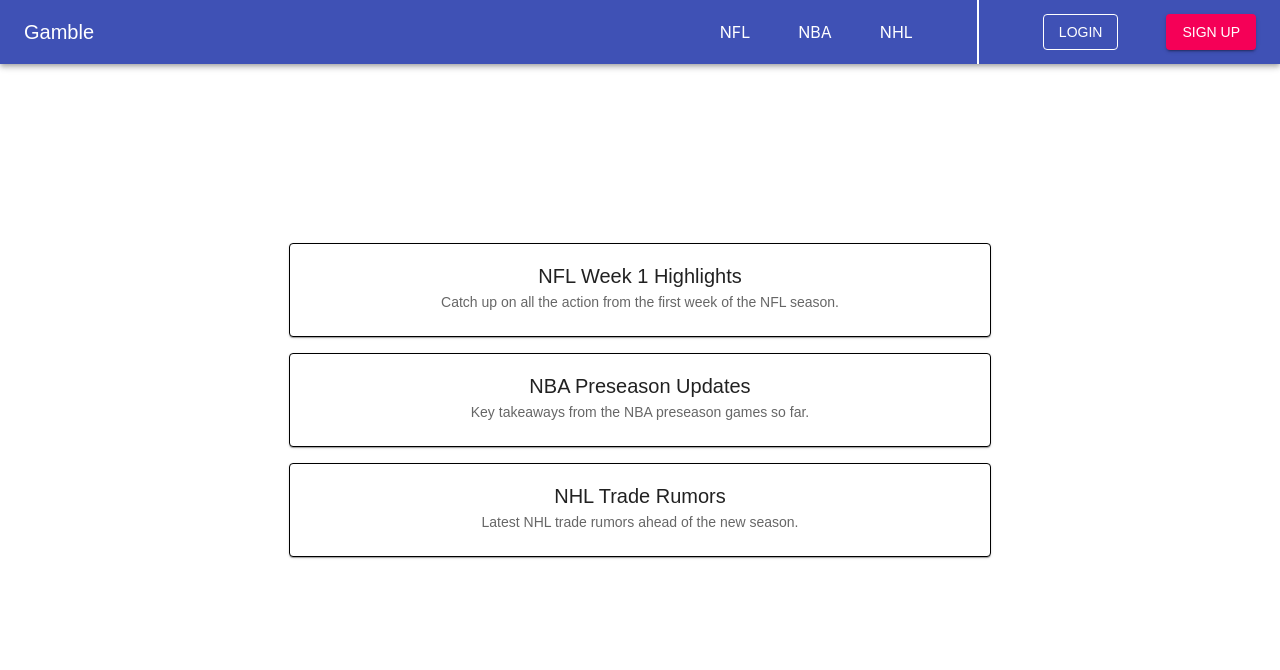
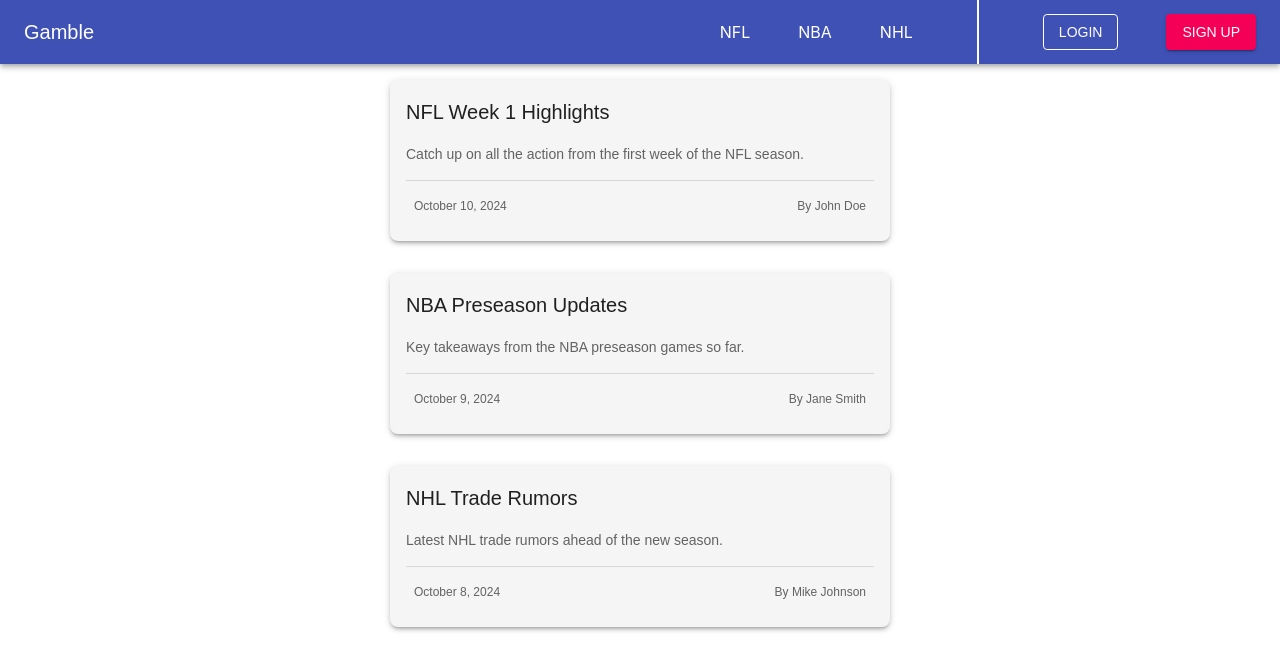
Before and after one commit to DakuwoN/Sports-app, a React (Create React App) app: page / in a window 1280 px wide. Shown: the top 670 px of the page. Built offline with nearby package versions, Linux system fonts and the light colour scheme.

Commit message:
Card image

```diff
--- a/src/components/HomePage.jsx
+++ b/src/components/HomePage.jsx
@@ -1,48 +1,78 @@
 import React from 'react';
-import { Box, Card, CardContent, Typography } from '@mui/material';
+import { Box, Card, CardContent, Typography, Divider } from '@mui/material';
 
 function HomePage() {
-  // Sample news data
   const sampleNewsData = [
-    { title: 'NFL Week 1 Highlights', description: 'Catch up on all the action from the first week of the NFL season.' },
-    { title: 'NBA Preseason Updates', description: 'Key takeaways from the NBA preseason games so far.' },
-    { title: 'NHL Trade Rumors', description: 'Latest NHL trade rumors ahead of the new season.' },
+    {
+      title: 'NFL Week 1 Highlights',
+      description: 'Catch up on all the action from the first week of the NFL season.',
+      date: 'October 10, 2024',
+      author: 'John Doe'
+    },
+    {
+      title: 'NBA Preseason Updates',
+      description: 'Key takeaways from the NBA preseason games so far.',
+      date: 'October 9, 2024',
+      author: 'Jane Smith'
+    },
+    {
+      title: 'NHL Trade Rumors',
+      description: 'Latest NHL trade rumors ahead of the new season.',
+      date: 'October 8, 2024',
+      author: 'Mike Johnson'
+    },
   ];
 
   return (
     <Box
       sx={{
-        height: '80vh',         // Parent container height for the viewport
-        overflowY: 'auto',      // Enable vertical scrolling if needed
-        display: 'flex',        // Flexbox to allow vertical alignment
+        height: '80vh',
+        overflowY: 'auto',
+        display: 'flex',
         flexDirection: 'column',
-        justifyContent: 'center',
+        justifyContent: 'flex-start',
         alignItems: 'center',
-        gap: 2,                 // Space between cards
-        padding: 2,
+        gap: 2,
+        paddingTop: 1,
       }}
     >
       {sampleNewsData.map((news, index) => (
         <Card
           key={index}
           sx={{
-            width: '700px',           // Fixed width
-            display: 'flex',          // Flexbox for layout
-            flexDirection: 'column',  // Stack content vertically
-            justifyContent: 'center', // Center content vertically
-            alignItems: 'center',     // Center content horizontally
-            textAlign: 'center',      // Center text in the middle
-            overflow: 'hidden',       // Prevent content overflow
-            border: '1px solid black' // Optional border to visualize the card size
+            width: '500px',
+            display: 'flex',
+            flexDirection: 'column',
+            borderRadius: 2,
+            boxShadow: 3,
+            margin: 1,
+            backgroundColor: '#f5f5f5',
+            overflow: 'hidden',
           }}
         >
-          <CardContent>
+          <CardContent sx={{ padding: '16px' }}>
+            {/* Title */}
             <Typography variant="h6" sx={{ whiteSpace: 'nowrap', overflow: 'hidden', textOverflow: 'ellipsis' }}>
               {news.title}
             </Typography>
-            <Typography variant="body2" color="text.secondary">
+
+            {/* Description */}
+            <Typography variant="body2" color="text.secondary" sx={{ marginTop: 2 }}>
               {news.description}
             </Typography>
+
+            {/* Divider */}
+            <Divider sx={{ marginY: 2 }} />
+
+            {/* Date and Author */}
+            <Box sx={{ display: 'flex', justifyContent: 'space-between', paddingX: 1 }}>
+              <Typography variant="caption" color="text.secondary">
+                {news.date}
+              </Typography>
+              <Typography variant="caption" color="text.secondary">
+                By {news.author}
+              </Typography>
+            </Box>
           </CardContent>
         </Card>
       ))}
```
Also changed, not shown: src/README.md.
